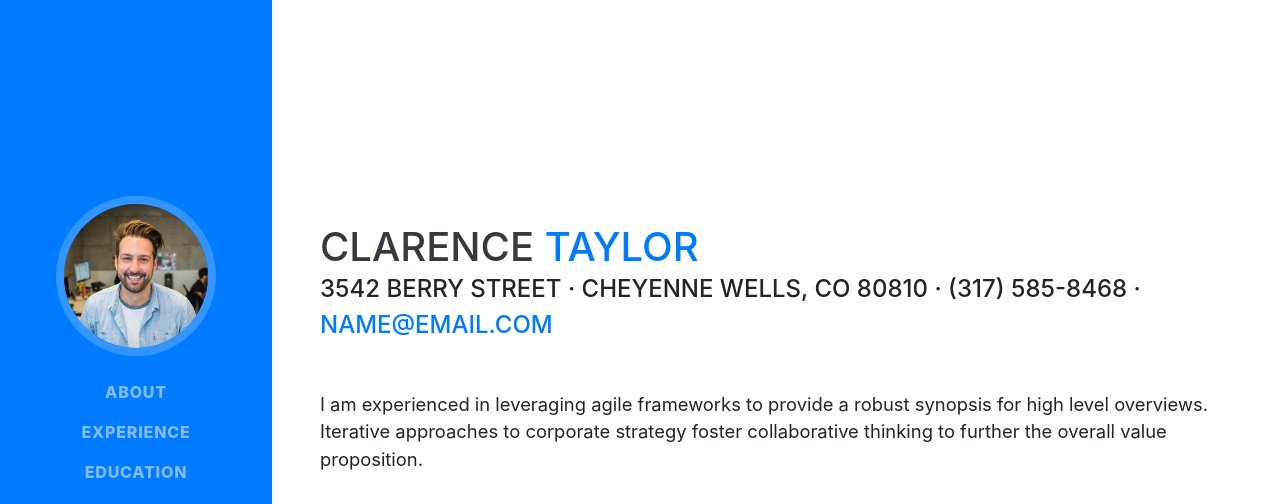
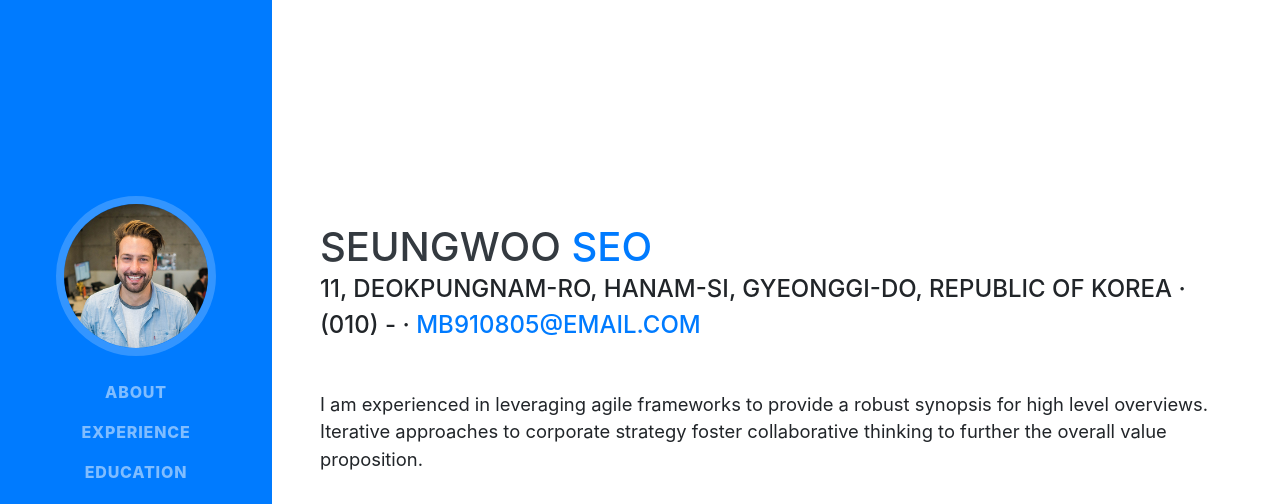
Before and after one commit to swoos91/swoos91.github.io, a website with bundled scripts: page index.html in a window 1280 px wide. Shown: the top 504 px of the page. Built offline with nearby package versions, Linux system fonts and the light colour scheme; a web font is replaced by a local one.

Commit message:
Modify index.html

```diff
--- a/index.html
+++ b/index.html
@@ -63,11 +63,11 @@
 
     <section class="resume-section p-3 p-lg-5 d-flex align-items-center" id="about">
       <div class="w-100">
-        <h1 class="mb-0">Clarence
-          <span class="text-primary">Taylor</span>
+        <h1 class="mb-0">Seungwoo
+          <span class="text-primary">Seo</span>
         </h1>
-        <div class="subheading mb-5">3542 Berry Street · Cheyenne Wells, CO 80810 · (317) 585-8468 ·
-          <a href="mailto:name@email.com">name@email.com</a>
+        <div class="subheading mb-5">11, Deokpungnam-ro, Hanam-si, Gyeonggi-do, Republic of Korea · (010) - ·
+          <a href="mailto:name@email.com">mb910805@email.com</a>
         </div>
         <p class="lead mb-5">I am experienced in leveraging agile frameworks to provide a robust synopsis for high level overviews. Iterative approaches to corporate strategy foster collaborative thinking to further the overall value proposition.</p>
         <div class="social-icons">
```
